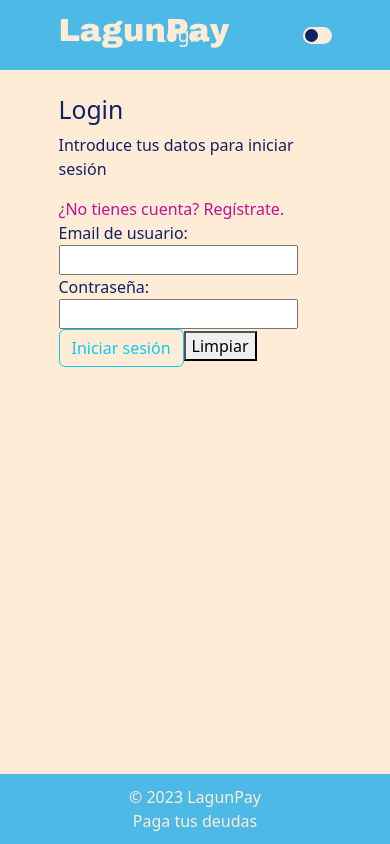
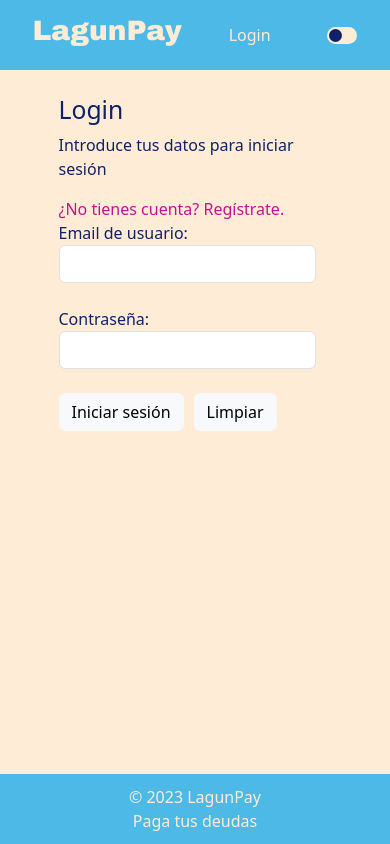
Before and after one commit to alexBasurto/fullstack_front, a React (Vite) app: page /login in a window 390 px wide. Built offline with nearby package versions, Linux system fonts and the light colour scheme; no server answers.

Commit message:
Header Responsive movil mediano

```diff
--- a/src/App.css
+++ b/src/App.css
@@ -236,3 +236,50 @@
   text-decoration: none;
   color: var(--color-hightlight-dark);
 }
+
+/*form login*/
+
+.btn[type="reset"] {
+  margin-left: 10px;
+}
+
+@media (max-width: 426px) {
+  header {
+    justify-content: space-around;
+  }
+
+  header>a:first-child {
+    margin-left: 0;
+    width: auto;
+    font-size: 14px;
+    margin-left: 3%;
+  }
+
+  header nav {
+    width: auto;
+  }
+
+  label.switch {
+    margin-right: 3%;
+  }
+
+  nav ul {
+    display: flex;
+    justify-content: space-between;
+    align-items: center;
+  }
+
+  nav ul li {
+    margin: 0 5px;
+  }
+
+  nav ul li a {
+    font-size: 1em;
+  }
+
+  .userInitials {
+    width: 2em;
+    height: 2em;
+    font-size: 1em;
+  }
+}
--- a/src/main.jsx
+++ b/src/main.jsx
@@ -5,13 +5,11 @@
 
 // Import our custom CSS
 import './scss/styles.scss'
-// Import all of Bootstrap's JS
-import * as bootstrap from 'bootstrap'
 
 ReactDOM.createRoot(document.getElementById('root')).render(
   <React.StrictMode>
     <ThemeProvider>
       <App />
     </ThemeProvider>
-  </React.StrictMode>,
+  </React.StrictMode>
 )
--- a/src/pages/Login.jsx
+++ b/src/pages/Login.jsx
@@ -3,6 +3,7 @@
 import { useState } from 'react';
 import {loginApi, sessionApi} from '../utils/apiLagunpay';
 import { useSession } from '../context/SessionContext';
+import {useTheme} from '../context/ThemeContext';
 
 import Header from '../components/Header';
 import Footer from '../components/Footer';
@@ -12,6 +13,7 @@
     const [email, setEmail] = useState('');
     const [password, setPassword] = useState('');
     const [error, setError] = useState(null);
+    const {theme} = useTheme();
 
     const validateInputs = () => {
         // Validación de email
@@ -56,7 +58,7 @@
     return (
         <>
         <Header />
-        <main>
+        <main className='mt-4'>
             <h2>Login</h2>
             {session && !error && <p className='success'>Usuario logueado correctamente</p>}
             {!session &&
@@ -70,18 +72,22 @@
                 setPassword('');
                 }
             }>
-                <label>
-                Email de usuario:
-                <input type="email" name="email" value={email} onChange={(e) => setEmail(e.target.value)} />
-                </label>
+                <div className="mb-3">
+                    <label className='form-label'>
+                    Email de usuario:
+                    <input type="email" name="email" value={email} onChange={(e) => setEmail(e.target.value)} className='form-control' />
+                    </label>
+                </div>
 
-                <label>
-                Contraseña:
-                <input type="password" name="password" value={password} onChange={(e) => setPassword(e.target.value)} />
-                </label>
+                <div className="mb-3">
+                    <label className='form-label'>
+                    Contraseña:
+                    <input type="password" name="password" value={password} onChange={(e) => setPassword(e.target.value)} className='form-control' />
+                    </label>
+                </div>
 
-                <button type="submit" className="btn btn-outline-info">Iniciar sesión</button>
-                <button type="reset" value="Limpiar">Limpiar</button>
+                <button type="submit" className={"btn btn-" + theme}>Iniciar sesión</button>
+                <button type="reset" value="Limpiar" className={"btn btn-" + theme}>Limpiar</button>
             </form>
             </>
             }
```
